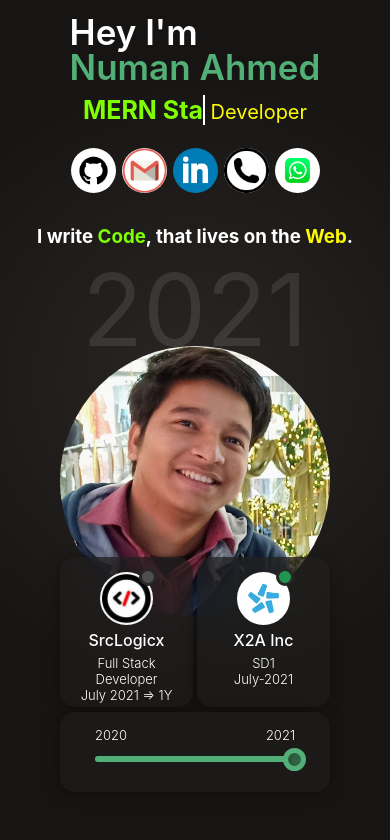
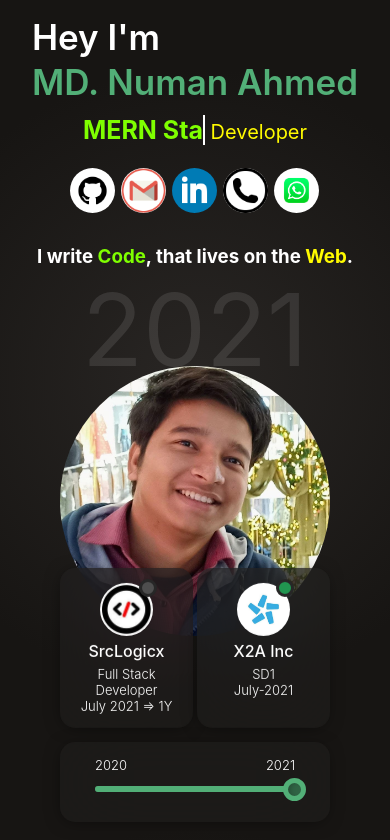
Before and after one commit to num-js/portfolio, a React (Create React App) app: page / in a window 390 px wide. Shown: the top 840 px of the page. Built offline with nearby package versions, Linux system fonts and the light colour scheme.

Commit message:
Fixed responsive issues on Mobile device

```diff
--- a/src/components/text-profile/text-profile.js
+++ b/src/components/text-profile/text-profile.js
@@ -69,7 +69,7 @@ const TextProfile = () => {
         <div className="textSpace">
             <div className="text-div">
                 <p className="mainText">Hey I'm </p>
-                <p className="mainText main">Numan Ahmed</p>
+                <p className="mainText main">MD. Numan Ahmed</p>
                 <div style={{ margin: '10px auto' }}>
                     <span style={{ color: 'chartreuse', fontSize: '25px', fontWeight: 'bolder' }} href="" class="typewrite" data-period="2000"
                         data-type='[ "Full Stack", "MERN Stack", "APP", "WEB", "Front-End", "PWA", "Back-End" ]'>
--- a/src/components/text-profile/text-profile.scss
+++ b/src/components/text-profile/text-profile.scss
@@ -26,12 +26,13 @@
         @media only screen and (max-width: 768px) {
             /* For mobile phones: */
             font-size: 35px;
-            line-height: 35px;
+            line-height: 45px;
         }
     }
 
     .skill-badges {
         display: flex;
+        margin: auto;
         margin-top: 25px;
         @media only screen and (max-width: 768px) {
             /* For mobile phones: */
--- a/src/components/visual-profile/visual-profile.scss
+++ b/src/components/visual-profile/visual-profile.scss
@@ -55,7 +55,7 @@
       }
     }
     .current-job {
-      height: 140px;
+      height: 120px;
       width: 120px;
       border-radius: 15px;
       background: #201e1ca4;
@@ -73,9 +73,9 @@
       cursor: pointer;
       @media only screen and (max-width: 768px) {
         /* For mobile phones: */
-        animation: none;
+        // animation: none;
         align-items: center;
-        height: 120px;
+        height: 130px;
         width: 103px;
 
       }
```
